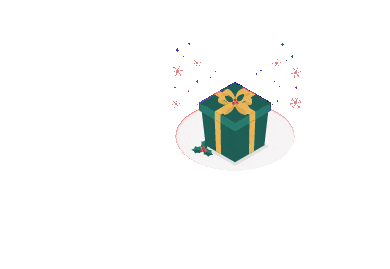
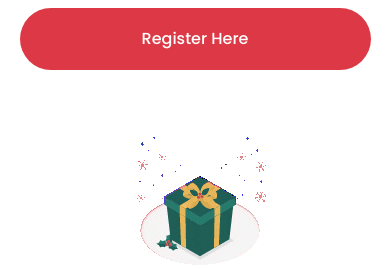
Before and after one commit to ceeygithub/christmasWebsite, a plain HTML site: page index.html in a window 390 px wide. Shown: the part 1014-1283 px from the top of the page. Before the commit the page ends 1189 px from the top, so only its background shows below. Drawn offline with Linux system fonts and the light colour scheme.

Commit message:
edited button display

```diff
--- a/style.css
+++ b/style.css
@@ -142,7 +142,10 @@ nav ul li a {
 .home-data .gif {
     position: absolute;
     top: 110%;
-    left: 40%;
+    left: 30%;
 
 }
+.button{
+    display: block;
 }
+}
```
